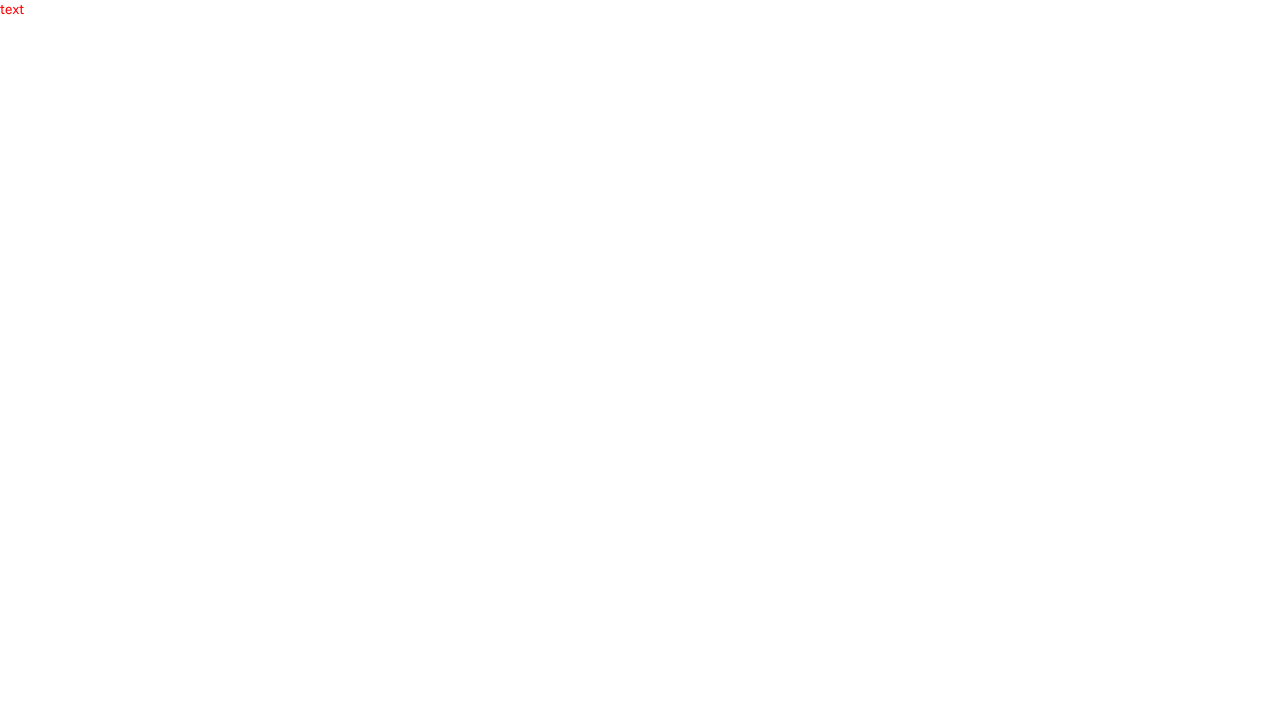
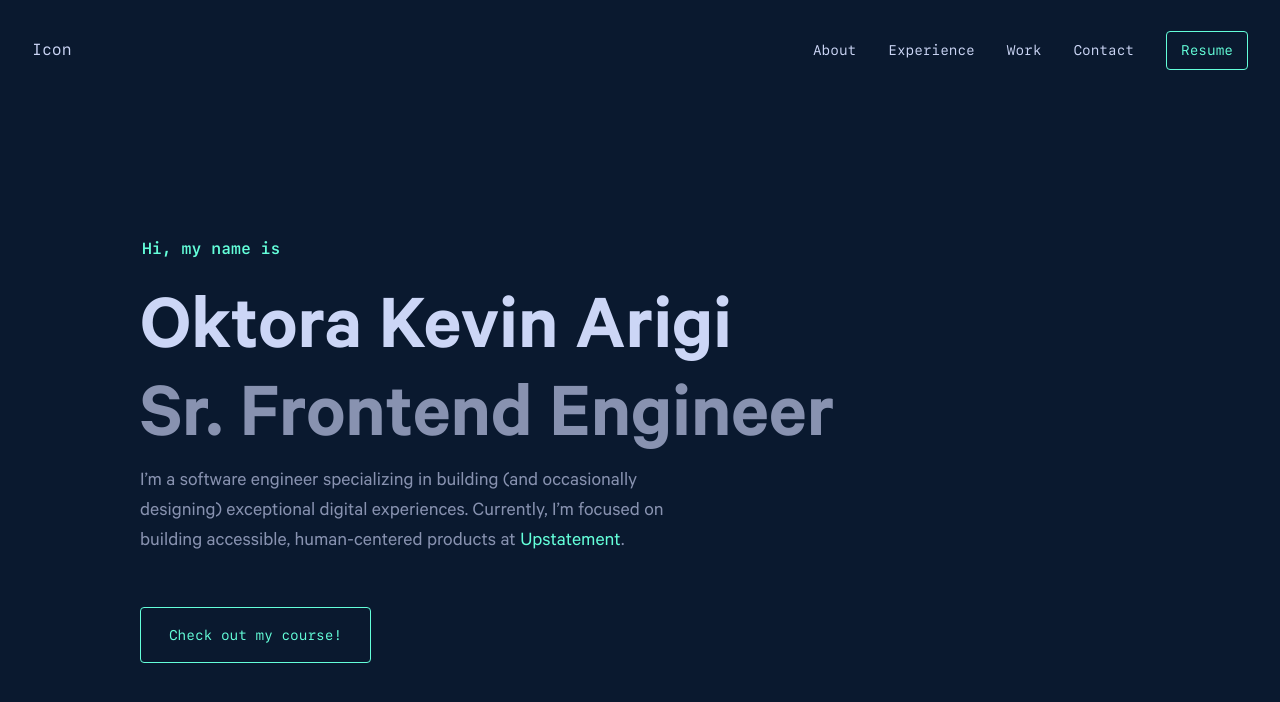
Before and after one commit to oktorakevinarigi/my-portfolio, a Next.js app: page / in a window 1280 px wide. Shown: the top 702 px of the page. Built offline with nearby package versions, Linux system fonts and the light colour scheme.

Commit message:
Add ui hero

```diff
--- a/src/app/page.tsx
+++ b/src/app/page.tsx
@@ -1,8 +1,14 @@
-import { Text } from "@/components/text";
+import { Hero } from "@/components/hero";
+import { Header } from "@/layouts/header";
+import { SimpleBlock } from "@/layouts/simple-block";
+
 export default function Home() {
   return (
-    <div>
-      <Text />
-    </div>
+    <>
+      <Header />
+      <SimpleBlock>
+        <Hero />
+      </SimpleBlock>
+    </>
   );
 }
--- /dev/null
+++ b/src/components/hero/index.tsx
@@ -0,0 +1,17 @@
+import { Button, Container, Description, SubTitle, Title } from "./style";
+
+export function Hero() {
+  return (
+    <Container>
+      <Title>Hi, my name is</Title>
+      <SubTitle>Oktora Kevin Arigi</SubTitle>
+      <SubTitle color="var(--slate)">Sr. Frontend Engineer</SubTitle>
+      <Description>
+        I’m a software engineer specializing in building (and occasionally designing) exceptional
+        digital experiences. Currently, I’m focused on building accessible, human-centered products
+        at <span>Upstatement</span>.
+      </Description>
+      <Button>Check out my course!</Button>
+    </Container>
+  );
+}
--- /dev/null
+++ b/src/components/hero/style.ts
@@ -0,0 +1,48 @@
+"use client";
+import styled from "styled-components";
+
+export const Container = styled.div`
+  height: calc(100svh - 100px);
+  display: flex;
+  justify-content: center;
+  flex-direction: column;
+`;
+
+export const Title = styled.h1`
+  font-family: var(--font-sf-mono);
+  color: var(--green);
+  font-size: var(--fz-base);
+  margin-bottom: 30px;
+  margin-left: 2px;
+`;
+
+export const SubTitle = styled.h2<{ color?: string }>`
+  font-size: 5rem;
+  font-weight: 600;
+  color: ${props => props.color};
+  line-height: 1.1;
+`;
+
+export const Description = styled.p`
+  font-size: var(--fz-xl);
+  color: var(--slate);
+  max-width: 540px;
+
+  span {
+    color: var(--green);
+  }
+`;
+
+export const Button = styled.button`
+  font-family: var(--font-sf-mono);
+  font-size: var(--fz-sm);
+  background-color: transparent;
+  color: var(--green);
+  border-width: 1px;
+  width: 14.438rem;
+  height: 3.5rem;
+  border-radius: var(--rounded);
+  border: 1px solid var(--green);
+  cursor: pointer;
+  margin-top: 50px;
+`;
--- /dev/null
+++ b/src/layouts/header/index.tsx
@@ -0,0 +1,18 @@
+import { Button, Container, Flex, Text } from "./style";
+
+export function Header() {
+  return (
+    <Container>
+      Icon
+      <Flex>
+        <Flex>
+          <Text>About</Text>
+          <Text>Experience</Text>
+          <Text>Work</Text>
+          <Text>Contact</Text>
+        </Flex>
+        <Button>Resume</Button>
+      </Flex>
+    </Container>
+  );
+}
--- /dev/null
+++ b/src/layouts/header/style.ts
@@ -0,0 +1,39 @@
+"use client";
+import styled from "styled-components";
+
+export const Container = styled.header`
+  display: flex;
+  justify-content: space-between;
+  align-items: center;
+  font-family: var(--font-sf-mono);
+  height: 100px;
+  padding: 0 2rem;
+`;
+
+export const Flex = styled.div`
+  display: flex;
+  align-items: center;
+  gap: 2rem;
+`;
+
+export const Text = styled.p`
+  font-size: var(--fz-sm);
+  padding: var(--4) 0;
+  cursor: pointer;
+
+  &:hover {
+    color: var(--green);
+  }
+`;
+
+export const Button = styled.button`
+  font-size: var(--fz-sm);
+  background-color: transparent;
+  color: var(--green);
+  border-width: 1px;
+  width: 5.125rem;
+  height: 2.438rem;
+  border-radius: var(--rounded);
+  border: 1px solid var(--green);
+  cursor: pointer;
+`;
--- /dev/null
+++ b/src/layouts/simple-block/index.tsx
@@ -0,0 +1,16 @@
+import { DetailedHTMLProps, HTMLAttributes, ReactNode } from "react";
+
+import { Div } from "./style";
+
+type SimpleBlockProps = {
+  children: ReactNode;
+} & DetailedHTMLProps<HTMLAttributes<HTMLDivElement>, HTMLDivElement>;
+
+export function SimpleBlock({ children, ...restProps }: SimpleBlockProps) {
+  const { className, ...rest } = restProps;
+  return (
+    <Div className={className} {...rest}>
+      {children}
+    </Div>
+  );
+}
--- /dev/null
+++ b/src/layouts/simple-block/style.ts
@@ -0,0 +1,9 @@
+"use client";
+import styled from "styled-components";
+
+export const Div = styled.div`
+  margin-inline-start: auto;
+  margin-inline-end: auto;
+  width: 100%;
+  max-width: 62.5rem;
+`;
--- a/src/styles/global-styles.ts
+++ b/src/styles/global-styles.ts
@@ -24,6 +24,8 @@ body {
   font-family: var(--font-calibre),  "Inter", "San Francisco", "SF Pro Text",
   -apple-system, system-ui, sans-serif;
   -webkit-font-smoothing: antialiased;
+  background-color: #0a192f;
+  color: #ccd6f6;
 }
 
 img, picture, video, canvas, svg {
--- a/src/styles/variables.ts
+++ b/src/styles/variables.ts
@@ -6,6 +6,14 @@ const variables = css`
       -apple-system, system-ui, sans-serif;
     --font-mono: var(--font-sf-mono), "Fira Code", "Fira Mono", "Roboto Mono",
       monospace; */
+
+    --2: 0.125rem; /* 2px */
+    --4: 0.25rem; /* 4px */
+    --6: 0.375rem; /* 6px */
+    --8: 0.5rem; /* 8px */
+    --10: 0.625rem; /* 10px */
+    --12: 0.75rem; /* 12px */
+    --14: 0.875rem; /* 14px */
 
     --fz-2xs: 0.625rem; /* 10px */
     --fz-xs: 0.75rem; /* 12px */
@@ -21,6 +29,19 @@ const variables = css`
     --fz-7xl: 4.5rem; /* 72px */
     --fz-8xl: 6rem; /* 96px */
     --fz-9xl: 8rem; /* 128px */
+
+    --rounded-none: 0px;
+    --rounded-sm: 0.125rem; /* 2px */
+    --rounded: 0.25rem; /* 4px */
+    --rounded-md: 0.375rem; /* 6px */
+    --rounded-lg: 0.5rem; /* 8px */
+    --rounded-xl: 0.75rem; /* 12px */
+    --rounded-2xl: 1rem; /* 16px */
+    --rounded-3xl: 1.5rem; /* 24px */
+    --rounded-full: 9999px;
+
+    --green: #64ffda;
+    --slate: #8892b0;
   }
 `;
 
```
